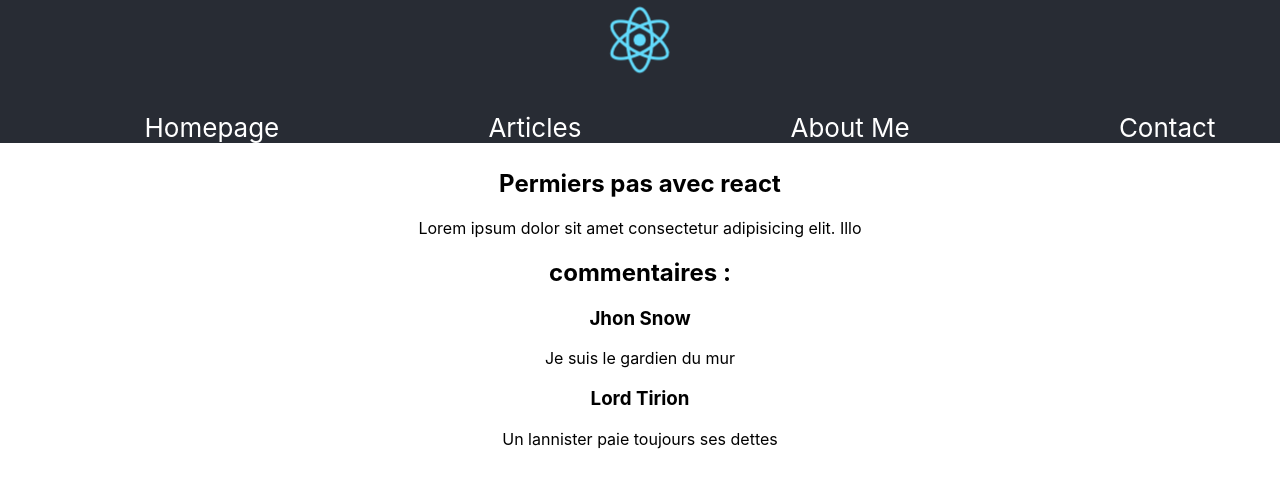
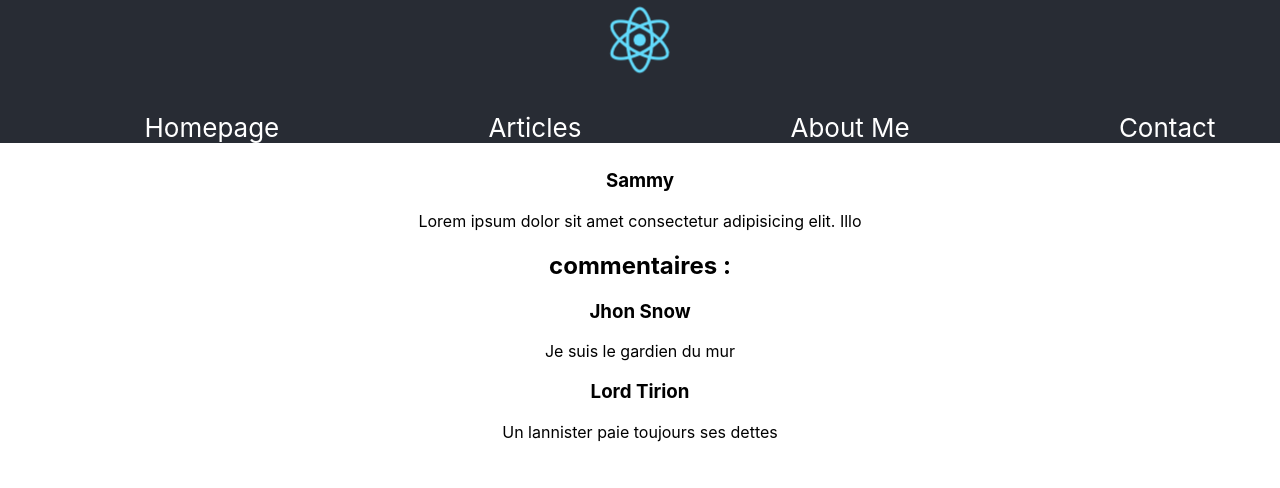
Before and after one commit to CodeOfDutyDev/react-premiers-pas, a React (Create React App) app: page /article/1 in a window 1280 px wide. Shown: the top 488 px of the page. Built offline with nearby package versions, Linux system fonts and the light colour scheme.

Commit message:
type: component desc: refactor render element.

```diff
--- a/src/components/Article.js
+++ b/src/components/Article.js
@@ -1,6 +1,6 @@
-import React from "react";
+import React, { Fragment } from "react";
 import post from "../mocks/article.json";
-import Comments from './Comments';
+import Comments from "./Comments";
 
 /*
 
@@ -16,21 +16,23 @@ utilisation de parseInt pour passé la props en type number.
 
 */
 
-const Article = props => (
-  <section>
-    {post
-      .filter(el => el.id === parseInt(props.match.params.id))
-      .map((el, k) => {
+const Article = ({
+	match: {
+		params: { id }
+	}
+}) => {
+	const { author, content, comments } = post.find(el => el.id === parseInt(id));
 
-        return (
-          <div key={k}>
-            <h1>{el.title}</h1>
-            <p>{el.content}</p>
-            <Comments data={el.comments}/>
-          </div>
-        );
-      })}
-
-  </section>
-);
+	return (
+		<section>
+			{
+				<Fragment>
+					<h3>{author}</h3>
+					<p>{content}</p>
+					<Comments data={comments} />
+				</Fragment>
+			}
+		</section>
+	);
+};
 export default Article;
```
